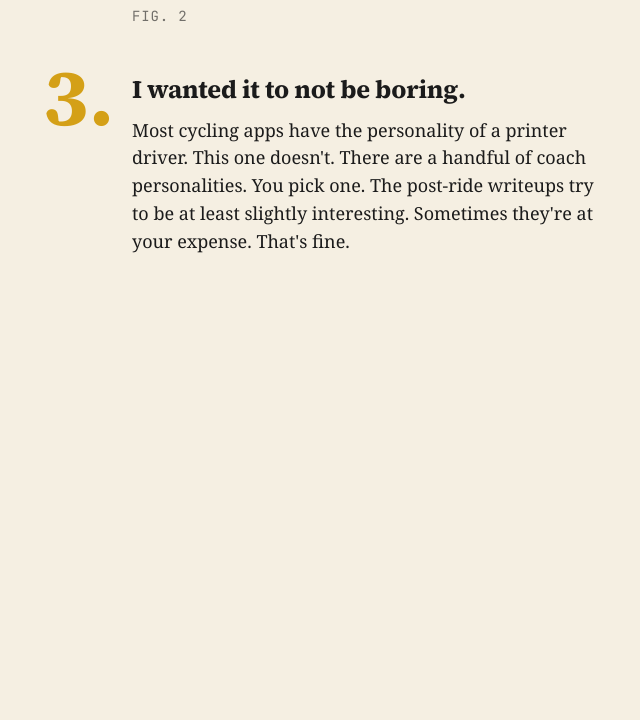
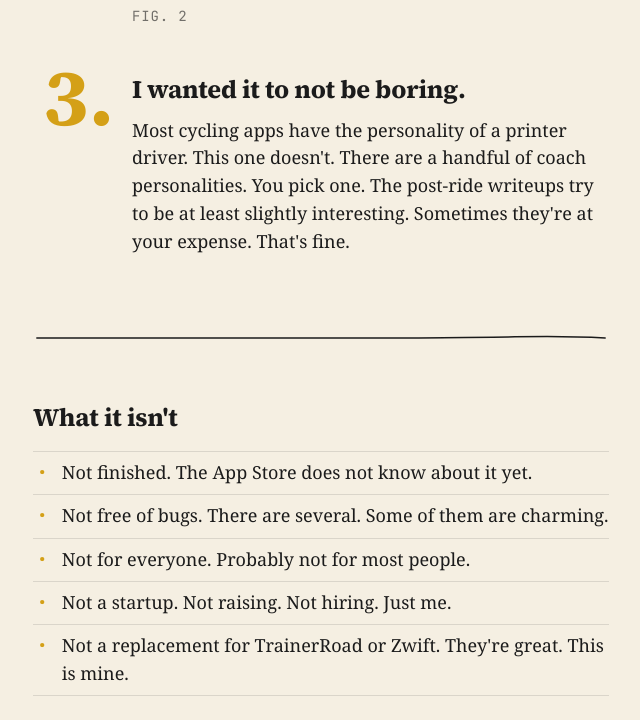
Before and after one commit to reid82/ridebonk-com, an Astro site: page / in a window 1280 px wide. Shown: the part 2010-2730 px from the top of the page, without its empty margins (319-959 px from the left). Before the commit the page ends 2432 px from the top, so only its background shows below. Built offline with nearby package versions, Linux system fonts and the light colour scheme; Astro itself is replaced by a stand-in of ours.

Commit message:
feat: WhatItIsnt list

```diff
--- /dev/null
+++ b/src/components/WhatItIsnt.astro
@@ -0,0 +1,43 @@
+---
+const items = [
+  "Not finished. The App Store does not know about it yet.",
+  "Not free of bugs. There are several. Some of them are charming.",
+  "Not for everyone. Probably not for most people.",
+  "Not a startup. Not raising. Not hiring. Just me.",
+  "Not a replacement for TrainerRoad or Zwift. They're great. This is mine.",
+];
+---
+<section class="not">
+  <h2>What it isn&apos;t</h2>
+  <ul>
+    {items.map((item) => <li>{item}</li>)}
+  </ul>
+</section>
+
+<style>
+  h2 {
+    font-size: 1.4rem;
+    margin: 0 0 0.8rem;
+  }
+  ul {
+    list-style: none;
+    padding: 0;
+    margin: 0;
+  }
+  li {
+    position: relative;
+    padding: 0.4rem 0 0.4rem 1.6rem;
+    border-bottom: 1px solid color-mix(in srgb, var(--color-ink) 12%, transparent);
+  }
+  li:first-child { border-top: 1px solid color-mix(in srgb, var(--color-ink) 12%, transparent); }
+  li::before {
+    content: "\00b7";
+    position: absolute;
+    left: 0.3rem;
+    top: 0.4rem;
+    color: var(--color-mustard);
+    font-weight: 700;
+    font-size: 1.4rem;
+    line-height: 1;
+  }
+</style>
--- a/src/pages/index.astro
+++ b/src/pages/index.astro
@@ -4,6 +4,7 @@ import WobblyRule from "../components/WobblyRule.astro";
 import Masthead from "../components/Masthead.astro";
 import Lede from "../components/Lede.astro";
 import Itch from "../components/Itch.astro";
+import WhatItIsnt from "../components/WhatItIsnt.astro";
 ---
 <!doctype html>
 <html lang="en">
@@ -58,6 +59,8 @@ import Itch from "../components/Itch.astro";
           Sometimes they&apos;re at your expense. That&apos;s fine.
         </p>
       </Itch>
+      <WobblyRule />
+      <WhatItIsnt />
     </main>
 
     <style>
```
